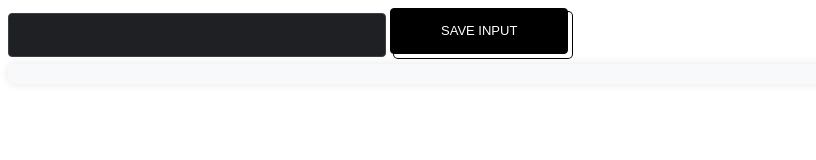
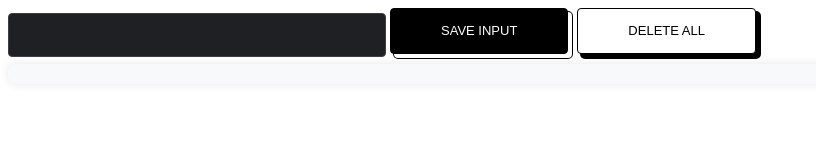
Before and after one commit to NamanOP1408/My-First-extension, a browser extension: page index.html in a window 1280 px wide. Shown: the whole page, without its empty margins (0-816 px from the left). Drawn offline with Linux system fonts and the light colour scheme.

Commit message:
Added delete button

```diff
--- a/index.html
+++ b/index.html
@@ -9,6 +9,7 @@
 <body>
     <input type="text" id="input-el">
     <button class="button-50" id="input-btn">SAVE INPUT</button>
+    <button class="button-51" id="delete-btn">DELETE ALL</button>
     <ul id="ul-el"></ul>
     <script src="index.js"></script>
 </body>
--- a/index.js
+++ b/index.js
@@ -3,14 +3,30 @@
     const inputEl = document.getElementById("input-el");
     const inputBtn = document.getElementById("input-btn");
     const ulEl = document.getElementById("ul-el");
+    const deleteBtn = document.getElementById("delete-btn");
+
+    const leadsFromLocalStorage = JSON.parse(localStorage.getItem("myLeads"));
+
+    if (leadsFromLocalStorage){
+        myLeads = leadsFromLocalStorage;
+        renderLeads();
+    }
+
+    deleteBtn.addEventListener("dblclick", function(){
+        localStorage.clear();
+        console.log("double clicked");
+        myLeads = [];
+        renderLeads();
+    })
+
+
+
 
     inputBtn.addEventListener("click", function(){
         myLeads.push(inputEl.value);
         inputEl.value = "";
         localStorage.setItem("myLeads", JSON.stringify(myLeads));
         renderLeads();
-
-        console.log(localStorage.getItem("myLeads"))
     })
 
     function renderLeads(){
--- a/styles.css
+++ b/styles.css
@@ -103,3 +103,55 @@ li a:hover {
   text-decoration: underline;
   color: #0056b3;
 }
+
+
+.button-51 {
+  appearance: button;
+  background-color: white;
+  background-image: none;
+  border: 1px solid #000;
+  border-radius: 4px;
+  box-shadow: black 4px 4px 0 0, black 4px 4px 0 1px;
+  box-sizing: border-box;
+  color: black;
+  cursor: pointer;
+  display: inline-block;
+  font-family: ITCAvantGardeStd-Bk,Arial,sans-serif;
+  font-size: 13px;
+  font-weight: 400;
+  line-height: 20px;
+  margin: 0 5px 10px 0;
+  overflow: visible;
+  padding: 12px 40px;
+  text-align: center;
+  text-transform: none;
+  touch-action: manipulation;
+  user-select: none;
+  -webkit-user-select: none;
+  vertical-align: middle;
+  white-space: nowrap;
+}
+
+.button-51:focus {
+  text-decoration: none;
+}
+
+.button-51:hover {
+  text-decoration: none;
+}
+
+.button-51:active {
+  box-shadow: rgba(0, 0, 0, .125) 0 3px 5px inset;
+  outline: 0;
+}
+
+.button-51:not([disabled]):active {
+  box-shadow: #fff 2px 2px 0 0, #000 2px 2px 0 1px;
+  transform: translate(2px, 2px);
+}
+
+@media (min-width: 768px) {
+  .button-51 {
+    padding: 12px 50px;
+  }
+}
```
